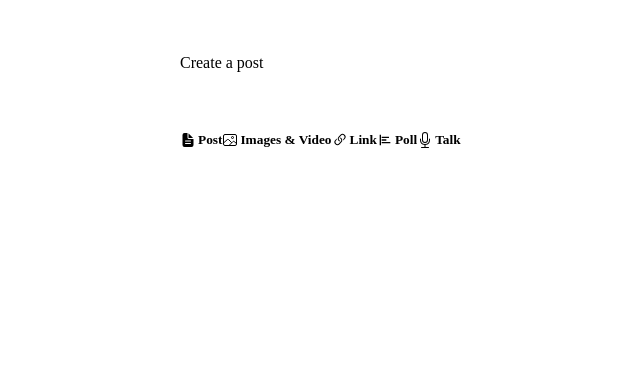
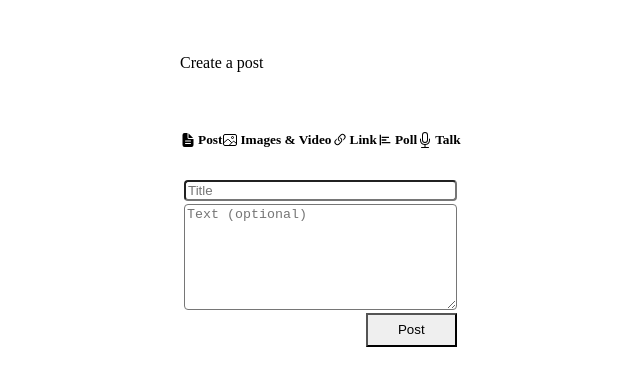
Before and after one commit to MReyna12/reddit-clone, a Next.js app: page /r/1/submit in a window 1280 px wide. Shown: the top 386 px of the page, without its empty margins (30-670 px from the left). Built offline with nearby package versions, Linux system fonts and the light colour scheme.

Commit message:
build out textinputs for posting

```diff
--- a/src/components/Posts/NewPostForm.tsx
+++ b/src/components/Posts/NewPostForm.tsx
@@ -3,11 +3,12 @@
 import { BiPoll } from "react-icons/bi";
 import { BsLink45Deg, BsMic } from "react-icons/bs";
 import { IoDocumentText, IoImageOutline } from "react-icons/io5";
+import TextInputs from "./PostForm/TextInputs";
 import TabItem from "./TabItem";
 
 type NewPostFormProps = {};
 
-const formTabs = [
+const formTabs: TabItem[] = [
   {
     title: "Post",
     icon: IoDocumentText,
@@ -37,6 +38,30 @@
 
 const NewPostForm: React.FC<NewPostFormProps> = () => {
   const [selectedTab, setSelectedTab] = useState(formTabs[0].title);
+  const [textInputs, setTextInputs] = useState({
+    title: "",
+    body: "",
+  });
+
+  const [selectedFile, setSelectedFile] = useState<string>();
+  const [loading, setLoading] = useState(false);
+
+  const handleCreatePost = async () => {};
+
+  const onSelectImage = () => {};
+
+  const onTextChange = (
+    event: React.ChangeEvent<HTMLInputElement | HTMLTextAreaElement>
+  ) => {
+    // const {
+    //   target: { name, value },
+    // } = event;
+
+    setTextInputs((prevValue) => ({
+      ...prevValue,
+      [event.target.name]: event.target.value,
+    }));
+  };
 
   return (
     <Flex direction="column" bg="white" borderRadius={4} mt={2}>
@@ -49,6 +74,16 @@
           />
         ))}
       </Flex>
+      <Flex p={4}>
+        {selectedTab === "Post" && (
+          <TextInputs
+            textInputs={textInputs}
+            handleCreatePost={handleCreatePost}
+            onChange={onTextChange}
+            loading={loading}
+          />
+        )}
+      </Flex>
     </Flex>
   );
 };
--- /dev/null
+++ b/src/components/Posts/PostForm/TextInputs.tsx
@@ -0,0 +1,70 @@
+import { Button, Flex, Input, Stack, Textarea } from "@chakra-ui/react";
+import React from "react";
+
+type TextInputProps = {
+  textInputs: {
+    title: string;
+    body: string;
+  };
+  onChange: (
+    event: React.ChangeEvent<HTMLInputElement | HTMLTextAreaElement>
+  ) => void;
+  handleCreatePost: () => void;
+  loading: boolean;
+};
+
+const TextInput: React.FC<TextInputProps> = ({
+  textInputs,
+  onChange,
+  handleCreatePost,
+  loading,
+}) => {
+  return (
+    <Stack spacing={3} width="100%">
+      <Input
+        name="title"
+        value={textInputs.title}
+        onChange={onChange}
+        fontSize="10pt"
+        borderRadius={4}
+        placeholder="Title"
+        _placeholder={{ color: "gray.500" }}
+        _focus={{
+          outline: "none",
+          bg: "white",
+          border: "1px solid",
+          borderColor: "black",
+        }}
+      />
+      <Textarea
+        name="body"
+        value={textInputs.body}
+        onChange={onChange}
+        fontSize="10pt"
+        borderRadius={4}
+        height="100px"
+        placeholder="Text (optional)"
+        _placeholder={{ color: "gray.500" }}
+        _focus={{
+          outline: "none",
+          bg: "white",
+          border: "1px solid",
+          borderColor: "black",
+        }}
+      />
+      <Flex justify="flex-end">
+        <Button
+          height="34px"
+          padding="0px 30px"
+          disabled={!textInputs.title} // function not currently working.
+          isLoading={loading}
+          onClick={handleCreatePost}
+        >
+          Post
+        </Button>
+      </Flex>
+    </Stack>
+  );
+};
+
+export default TextInput;
```
